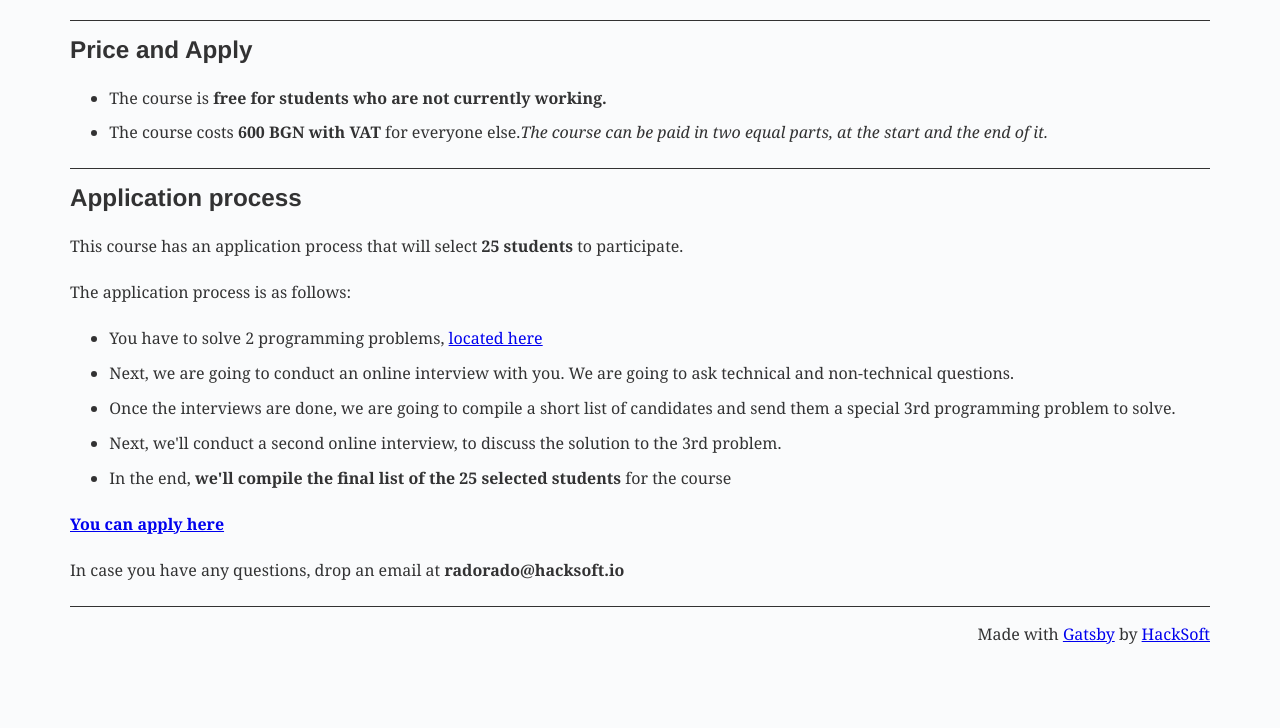
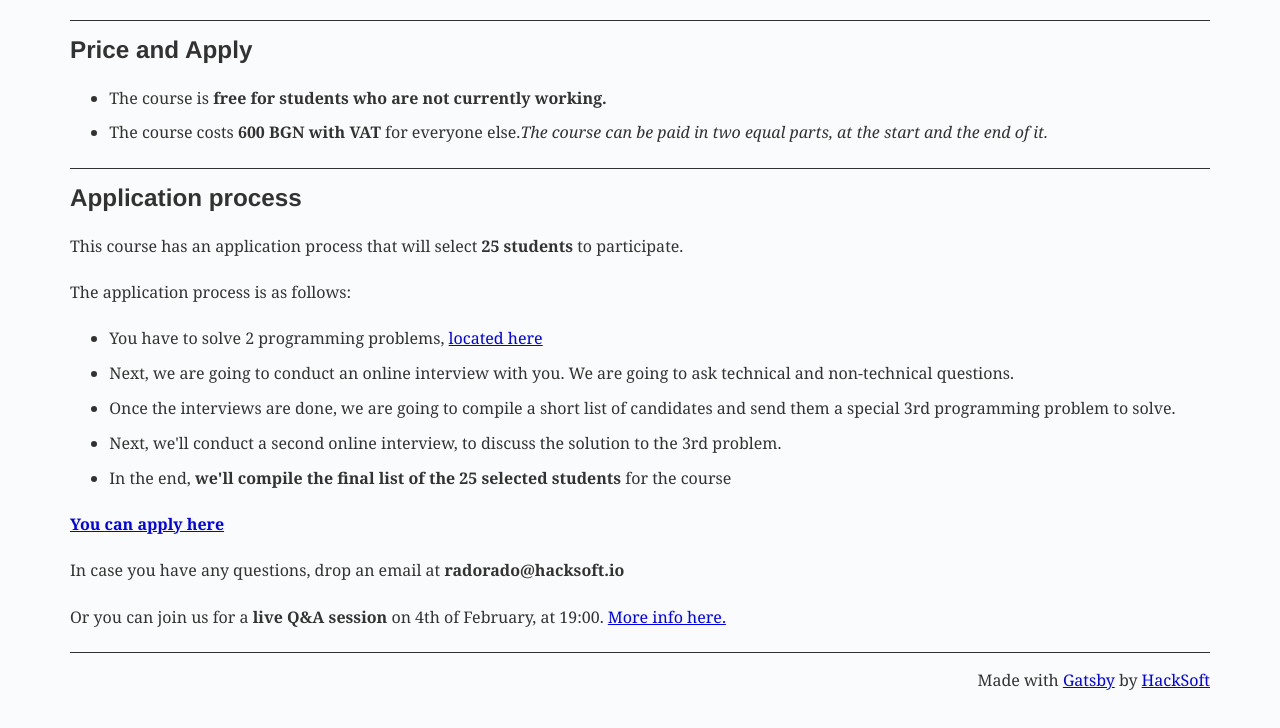
Before and after one commit to HackSoftware/programming-101-with-python-website, a Gatsby site: page / in a window 1280 px wide. Shown: the part 1943-2671 px from the top of the page. Before the commit the page ends 2627 px from the top, so only its background shows below. Built offline with nearby package versions, Linux system fonts and the light colour scheme; Gatsby itself is replaced by a stand-in of ours; some packages are replaced by stand-ins of ours.

Commit message:
Add a link for the live Q&A happening on Monday.

```diff
--- a/src/pages/index.js
+++ b/src/pages/index.js
@@ -224,6 +224,13 @@ const IndexPage = () => (
           In case you have any questions, drop an email at{' '}
           <strong>radorado@hacksoft.io</strong>
         </p>
+        <p>
+          Or you can join us for a <strong>live Q&amp;A session</strong> on 4th of February, at
+          19:00.{' '}
+          <a href="https://www.facebook.com/events/438207540051476/">
+            More info here.
+          </a>
+        </p>
       </Section>
       <Footer />
     </Container>
```
